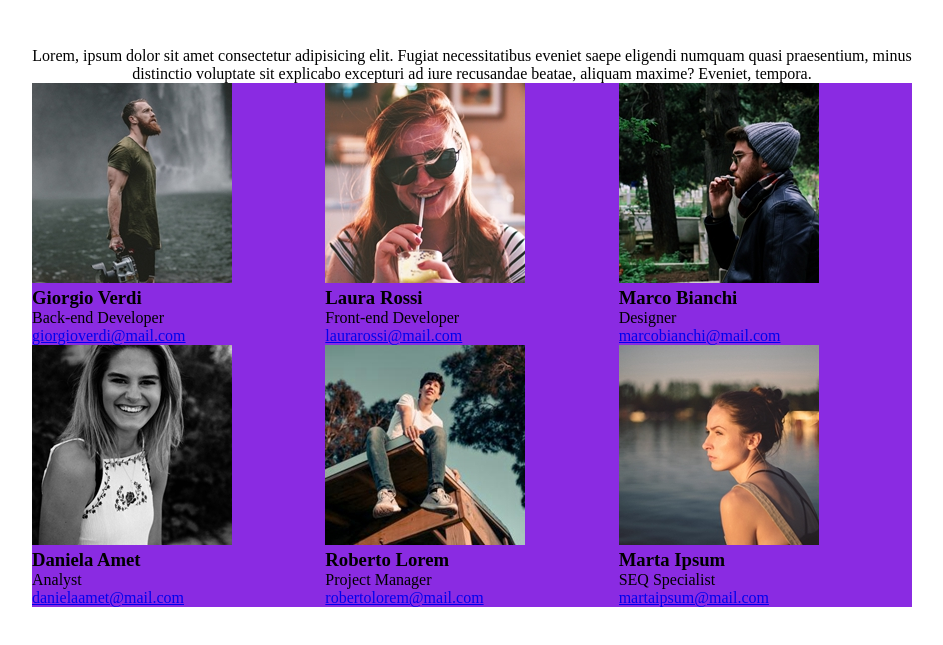
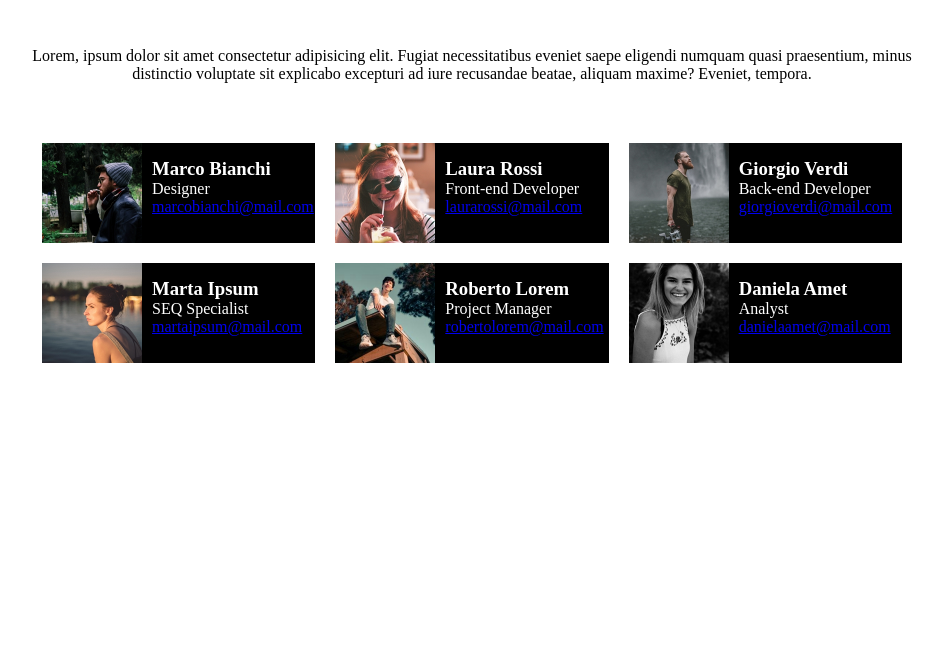
Before and after one commit to alb1994/html-css-float-cards, a plain HTML site: page index.html in a window 1280 px wide. Shown: the part 55-700 px from the top of the page, without its empty margins (168-1111 px from the left). Drawn offline with Linux system fonts and the light colour scheme.

Commit message:
css validato e completato

```diff
--- a/css/style.css
+++ b/css/style.css
@@ -11,28 +11,57 @@ h1{
     text-align: center;
     margin-top: 15px;
 }
+h3{
+    color: white;
+    margin-top: 15px;
+    margin-left: 10px;
+}
 .sottotitolo{
     text-align: center;
     margin-top: 50px;
+    color: black;
 }
-.conteiner{
+main{
+    margin-top: 50px;
     max-width: 1170px;
-    margin-top: 20px;
-
-}
-.riga::after{
-    content: "";
-    display: table;
-    clear: both;
-
 }
 .riga{
     width: 100%;
-    background-color: rgb(215, 250, 226);
-
+}
+.riga::after{
+    clear: both;
+    display: table;
+    content: '';
 }
 .colonna{
-    width: calc(100% / 3);
-    float: right;
-    background-color: blueviolet;
+    width: calc(100% / 3 - 20px);
+    margin: 10px;
+    background-color: rgb(0, 0, 0);
+    height: 100px;
+    float: left;
 }
+div{
+    color: white;
+}
+.contenuto-colonna{
+    background-color: black;
+    color: white;
+}
+.contenuto-colonna::after{
+    clear: both;
+    display: table;
+    content: '';
+}
+.foto{
+    float: left;
+    width: 100px;
+}
+.testo-contenitore-colonna{
+    float: left;
+}
+a{
+    margin-left: 10px;
+}
+.professione{
+    margin-left: 10px;
+}
```
